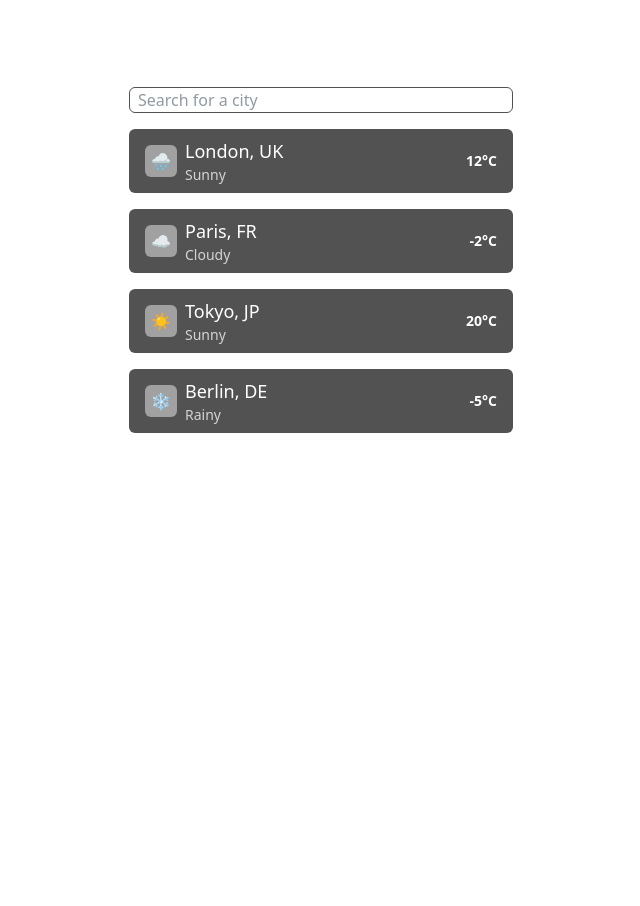
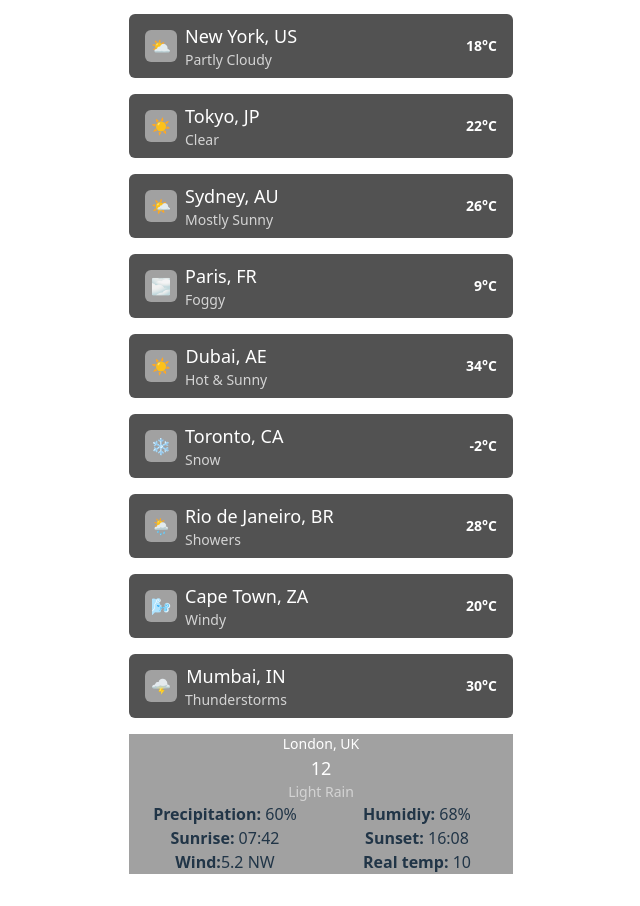
Before and after one commit to dsw54167/forecast-app, a React (Vite) app: page / in a window 1280 px wide. Shown: the part 140-1046 px from the top of the page, without its empty margins (319-959 px from the left). Before the commit the page ends 800 px from the top, so only its background shows below. Built offline with nearby package versions, Linux system fonts and the light colour scheme.

Commit message:
build details panel

```diff
--- a/mocks.ts
+++ b/mocks.ts
@@ -4,32 +4,143 @@ export interface WeatherData {
     icon: string;
     value: number;
     description: string;
+    sunrise: string;
+    sunset: string;
+    humidity: number;
+    chanceOfPrecipitation: number;
+    realTemp: number;
+    wind: { speed: number, direction: string }
 }
 
 export const DATA = [
     {
-        city: 'London',
-        countryCode: 'UK',
-        icon: '🌧️',
-        description: 'Sunny',
-        value: 12
-    }, {
-        city: 'Paris',
-        countryCode: 'FR',
-        icon: '☁️',
-        description: 'Cloudy',
-        value: -2
-
-    }, {
-        city: 'Tokyo',
-        countryCode: 'JP',
-        icon: '☀️',
-        description: 'Sunny',
-        value: 20
-    }, {
-        city: 'Berlin',
-        countryCode: 'DE',
-        icon: '❄️ ',
-        description: 'Rainy',
-        value: -5
-    }]
+        "city": "London",
+        "countryCode": "UK",
+        "icon": "🌧️",
+        "description": "Light Rain",
+        "value": 12,
+        "sunrise": "07:42",
+        "sunset": "16:08",
+        "humidity": 68,
+        "chanceOfPrecipitation": 60,
+        "realTemp": 10,
+        "wind": {"speed": 5.2, "direction": "NW"}
+    },
+    {
+        "city": "New York",
+        "countryCode": "US",
+        "icon": "⛅",
+        "description": "Partly Cloudy",
+        "value": 18,
+        "sunrise": "06:58",
+        "sunset": "16:36",
+        "humidity": 55,
+        "chanceOfPrecipitation": 20,
+        "realTemp": 17,
+        "wind": {"speed": 4.8, "direction": "SW"}
+    },
+    {
+        "city": "Tokyo",
+        "countryCode": "JP",
+        "icon": "☀️",
+        "description": "Clear",
+        "value": 22,
+        "sunrise": "06:31",
+        "sunset": "16:49",
+        "humidity": 40,
+        "chanceOfPrecipitation": 5,
+        "realTemp": 23,
+        "wind": {"speed": 3.0, "direction": "NE"}
+    },
+    {
+        "city": "Sydney",
+        "countryCode": "AU",
+        "icon": "🌤️",
+        "description": "Mostly Sunny",
+        "value": 26,
+        "sunrise": "05:38",
+        "sunset": "19:56",
+        "humidity": 50,
+        "chanceOfPrecipitation": 15,
+        "realTemp": 27,
+        "wind": {"speed": 6.1, "direction": "SE"}
+    },
+    {
+        "city": "Paris",
+        "countryCode": "FR",
+        "icon": "🌫️",
+        "description": "Foggy",
+        "value": 9,
+        "sunrise": "08:14",
+        "sunset": "17:01",
+        "humidity": 82,
+        "chanceOfPrecipitation": 10,
+        "realTemp": 8,
+        "wind": {"speed": 3.4, "direction": "N"}
+    },
+    {
+        "city": "Dubai",
+        "countryCode": "AE",
+        "icon": "☀️",
+        "description": "Hot & Sunny",
+        "value": 34,
+        "sunrise": "06:55",
+        "sunset": "17:42",
+        "humidity": 30,
+        "chanceOfPrecipitation": 0,
+        "realTemp": 36,
+        "wind": {"speed": 2.5, "direction": "W"}
+    },
+    {
+        "city": "Toronto",
+        "countryCode": "CA",
+        "icon": "❄️",
+        "description": "Snow",
+        "value": -2,
+        "sunrise": "07:32",
+        "sunset": "16:44",
+        "humidity": 72,
+        "chanceOfPrecipitation": 70,
+        "realTemp": -5,
+        "wind": {"speed": 7.3, "direction": "NW"}
+    },
+    {
+        "city": "Rio de Janeiro",
+        "countryCode": "BR",
+        "icon": "🌦️",
+        "description": "Showers",
+        "value": 28,
+        "sunrise": "05:11",
+        "sunset": "18:30",
+        "humidity": 75,
+        "chanceOfPrecipitation": 55,
+        "realTemp": 30,
+        "wind": {"speed": 4.0, "direction": "E"}
+    },
+    {
+        "city": "Cape Town",
+        "countryCode": "ZA",
+        "icon": "🌬️",
+        "description": "Windy",
+        "value": 20,
+        "sunrise": "05:20",
+        "sunset": "19:56",
+        "humidity": 60,
+        "chanceOfPrecipitation": 10,
+        "realTemp": 19,
+        "wind": {"speed": 9.5, "direction": "SE"}
+    },
+    {
+        "city": "Mumbai",
+        "countryCode": "IN",
+        "icon": "🌩️",
+        "description": "Thunderstorms",
+        "value": 30,
+        "sunrise": "06:55",
+        "sunset": "18:15",
+        "humidity": 78,
+        "chanceOfPrecipitation": 80,
+        "realTemp": 32,
+        "wind": {"speed": 5.7, "direction": "SW"}
+    }
+]
--- a/src/App.tsx
+++ b/src/App.tsx
@@ -2,20 +2,26 @@ import './App.css'
 import {useState} from "react";
 import {DATA} from "../mocks.ts";
 import {CityListItem} from "./components/CityListItem.tsx";
+import {CityItemDetails} from "./components/CityItemDetails.tsx";
+
+export default App
 
 function App() {
-    const [query,setQuery] = useState<string>('')
+    const [query, setQuery] = useState<string>('')
     const filteredList = DATA.filter((item) => item.city.toLowerCase().startsWith(query.toLowerCase()))
     return (
         <div className='flex gap-4 flex-col'>
-            <input value={query} onChange={(e)=> setQuery(e.target.value)} placeholder='Search for a city' className='border border-neutral-600 rounded-md px-2'/>
+            <input value={query} onChange={(e) => setQuery(e.target.value)} placeholder='Search for a city'
+                   className='border border-neutral-600 rounded-md px-2'/>
             {filteredList.map((item) =>
                 <CityListItem key={item.city} {...item} />)}
 
+            <div>
+                <CityItemDetails {...filteredList[0]}></CityItemDetails>
+            </div>
         </div>
-    )
+
+)
 
 
 }
-
-export default App
--- /dev/null
+++ b/src/components/CityItemDetails.tsx
@@ -0,0 +1,49 @@
+import type {WeatherData} from "../../mocks.ts";
+
+type CityListItemProps = WeatherData;
+export const CityItemDetails = ({
+                                    city,
+                                    countryCode,
+                                    description,
+                                    value,
+                                    wind,
+                                    sunrise,
+                                    sunset,
+                                    humidity,
+                                    realTemp,
+                                    chanceOfPrecipitation
+                                }: CityListItemProps) => {
+    return (
+        <div className='flex flex-col bg-neutral-400'>
+            <span className='text-sm text-white'>{`${city}, ${countryCode}`}</span>
+            <span className='text-lg text-white'>{value}</span>
+            <span className='text-sm text-neutral-300'>{description}</span>
+            <div className="grid grid-cols-2">
+                <div className="col-span-1">
+                    <span className="font-semibold">Precipitation:</span> {`${chanceOfPrecipitation}%`}
+                </div>
+                <div className="col-span-1">
+                    <span className="font-semibold">Humidiy:</span> {`${humidity}%`}
+                </div>
+
+                <div className="col-span-1 ">
+                    <span className="font-semibold">Sunrise:</span> {sunrise}
+                </div>
+
+                <div className="col-span-1">
+                    <span className="font-semibold">Sunset:</span> {sunset}
+                </div>
+
+                <div className="col-span-1 ">
+                    <span className="font-semibold">Wind:</span>{`${wind.speed} ${wind.direction}`}
+                </div>
+
+                <div className="col-span-1">
+                    <span className="font-semibold">Real temp:</span> {realTemp}
+                </div>
+
+
+            </div>
+        </div>
+    );
+}
```
